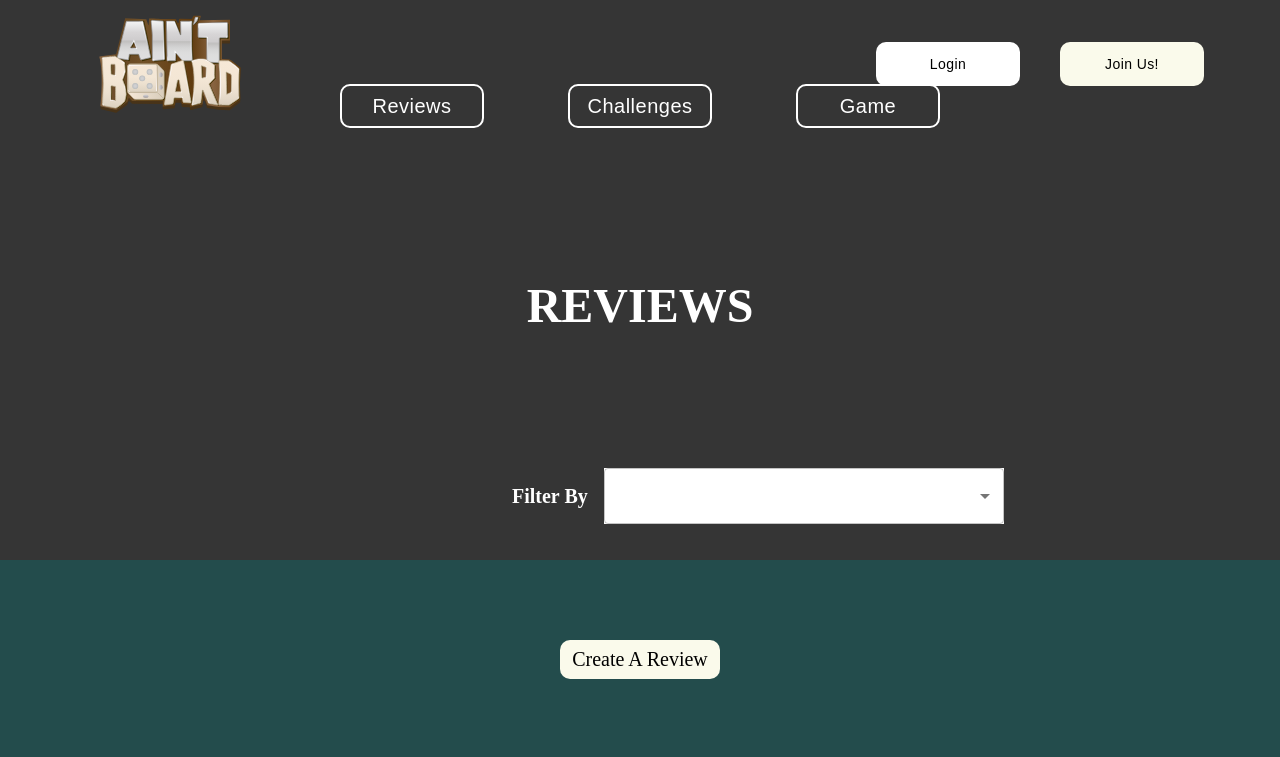
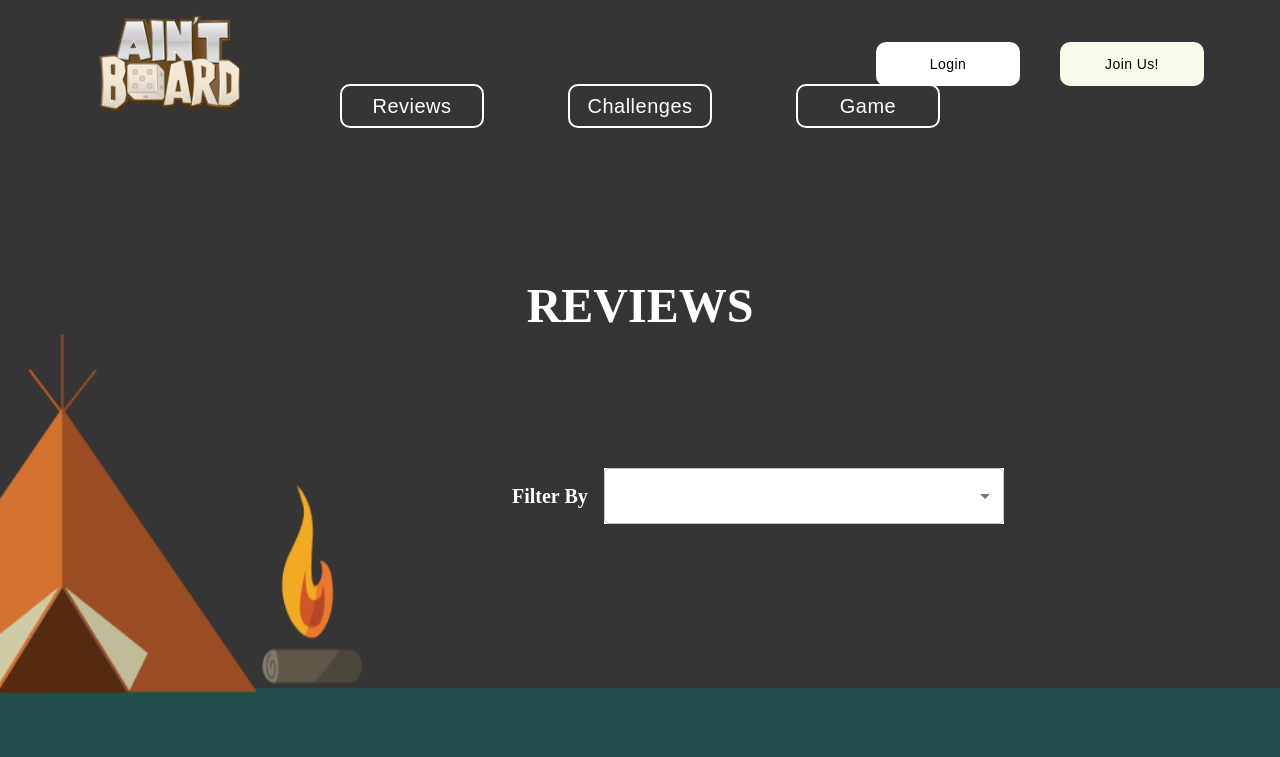
Before and after one commit to idiglove/oku-no-kumo-fe, a Next.js app in the folder project_app/: page /Reviews in a window 1280 px wide. Shown: the top 757 px of the page. Built offline with nearby package versions, Linux system fonts and the light colour scheme.

Commit message:
final changes for review

```diff
--- a/project_app/components/Layout.js
+++ b/project_app/components/Layout.js
@@ -11,7 +11,6 @@ function Layout(props) {
       <Header
         header={<Typography>Interactive BoardGame Community</Typography>}
       ></Header>
-      <HomePageContainer>
       <ToolBar ToolBar={ToolBar} />
       <div
         style={{
@@ -74,7 +73,7 @@ function Layout(props) {
       >
         <Image src="/trees_right.png" fill="none" alt="image" />
       </div>
-      </HomePageContainer>
+
       <Reviews />
       <Footer />
     </LayoutContainer>
--- a/project_app/components/styled.tsx
+++ b/project_app/components/styled.tsx
@@ -87,8 +87,7 @@ z-index: 1;
 export const AppBar = styled.div`
 width: 100%;
 background-color: rgb(53, 53, 53);
-min-height: 35rem;
-position: relative;
+min-height: 43rem;
 box-sizing: border-box;
 display: block;
 
--- a/project_app/pages/Reviews.tsx
+++ b/project_app/pages/Reviews.tsx
@@ -4,6 +4,7 @@ import MenuItem from '@mui/material/MenuItem';
 import{ReviewBox,NavbarText,InputBar} from "./style";
 import Box from '@mui/material/Box';
 import TextField from '@mui/material/TextField';
+import Image from "next/image";
 
 
 const reviews = [
@@ -27,8 +28,30 @@ const reviews = [
 export default function Reviews() {
   return (
   <>
+
      <Header header={<NavbarText>Reviews</NavbarText>}/>
+
        <InputBar>
+        <div
+          style={{
+         position:"absolute",
+         marginRight:"1400px",
+            marginBottom:"-40px",
+
+          }}
+        >
+          <Image src="/Tent.png" width={390} height={360} alt="image"/>
+        </div>
+          <div
+          style={{
+            position: "absolute",
+            marginRight:"900px",
+            marginBottom:"-180px",
+          }}
+        >
+          <Image src="/fire.png" width={100}  height={200}alt="image" />
+        </div>
+
         <h1>Filter By</h1>
          <Box
       component="form"
@@ -46,9 +69,9 @@ export default function Reviews() {
             </MenuItem>
           ))}
         </TextField>
+
          </Box>
           </InputBar>
-
       <ReviewBox>
          <button>Create a Review</button>
           <CardComponent />
```
Lines whose indentation alone changed are shown as unchanged.
